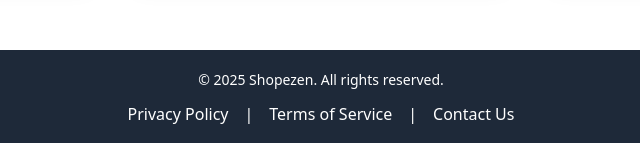
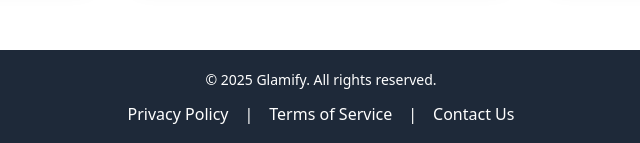
Before and after one commit to mohammadarmanhossen/Glamify_frontend, a website: page index.html in a window 1280 px wide. Shown: the part 2390-2533 px from the top of the page, 319-959 px from the left. Drawn offline with nearby package versions, Linux system fonts and the light colour scheme; some packages are replaced by stand-ins of ours; no server answers; a script that the page names is missing.

Commit message:
Glamify_frontend

```diff
--- a/index.html
+++ b/index.html
@@ -169,7 +169,7 @@
 
 <footer class="bg-gray-800 text-white text-center p-5 ">
     <div class="container mx-auto">
-        <p class="text-sm">&copy; 2025 Shopezen. All rights reserved.</p>
+        <p class="text-sm">&copy; 2025 Glamify. All rights reserved.</p>
         <div class="flex justify-center space-x-4 mt-3">
             <a href="#" class="hover:text-gray-400">Privacy Policy</a>
             <span>|</span>
```
Also changed, not shown: about.html (+1 -1 lines), cart.html (+2 -1 lines), change_password.html (+1 -1 lines), checkout_details.html (+1 -1 lines), contact.html (+1 -1 lines), order.html (+1 -1 lines), order_details.html (+1 -1 lines), product_details.html (+1 -1 lines), register.html (+1 -1 lines), shop.html (+1 -1 lines).
